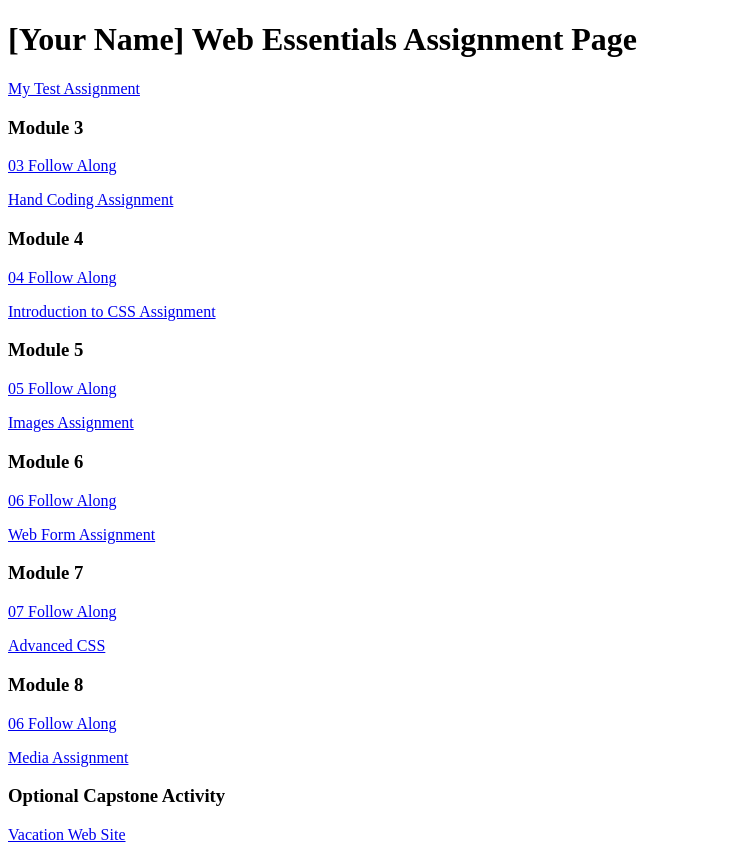
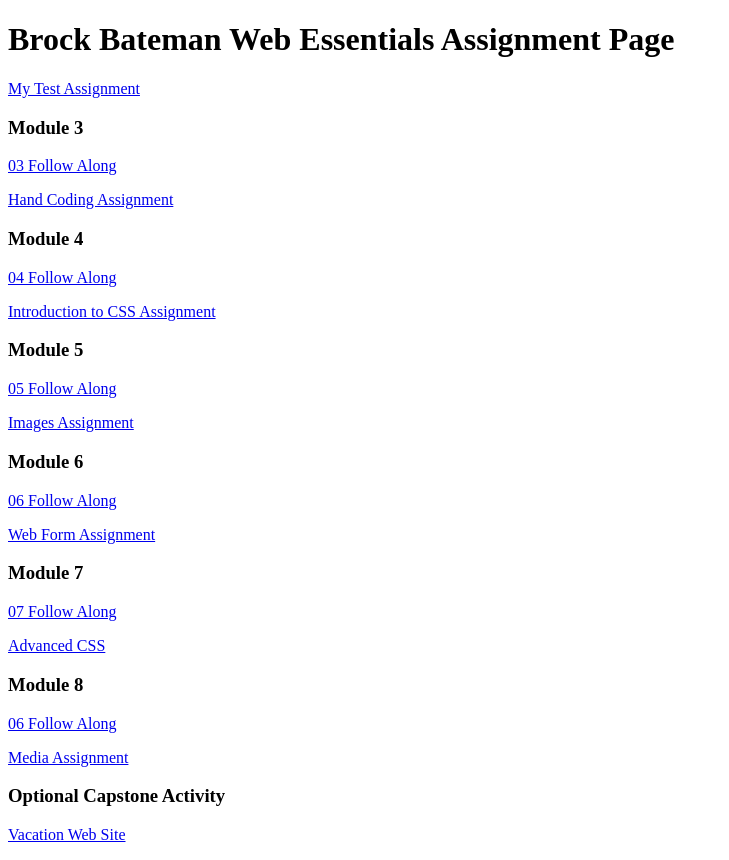
Before and after one commit to BrockBateman/dwdd1600, a plain HTML site: page index.html in a window 1280 px wide. Shown: the whole page, without its empty margins (0-729 px from the left). Drawn offline with Linux system fonts and the light colour scheme.

Commit message:
Added my name

```diff
--- a/index.html
+++ b/index.html
@@ -6,7 +6,7 @@
 		<title>dwdd 1600 assignment list page</title>
 	</head>
 	<body>
-		<h1>[Your Name] Web Essentials Assignment Page</h1>
+		<h1> Brock Bateman Web Essentials Assignment Page</h1>
 		<p><a href="01test">My Test Assignment</a></p>
 
 		<h3>Module 3</h3>
```
